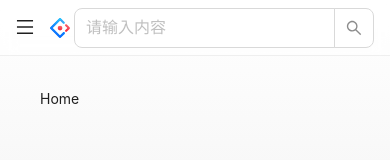
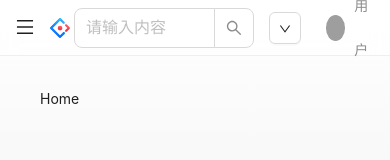
Before and after one commit to nakulaos/mmbilibili, a React (Vite) app in the folder frontend/: page /home in a window 390 px wide. Shown: the top 160 px of the page. Built offline with nearby package versions, Linux system fonts and the light colour scheme; grey boxes are pictures that could not be loaded.

Commit message:
feat: 小屏幕适配

```diff
--- a/frontend/src/layout/HomeLayout/HomeLayout.tsx
+++ b/frontend/src/layout/HomeLayout/HomeLayout.tsx
@@ -30,7 +30,7 @@ const HomeLayout = () => {
                   return  props.map((item) => {
                     return {
                       ...item,
-                      name: intl.formatMessage({ id: item.name as string }),
+                      name: intl.formatMessage({ id: item.name }),
                     }
                   })
                 }}
@@ -52,8 +52,12 @@ const HomeLayout = () => {
                 actionsRender={
                  ()=> {
                      var items = rightbarProps.items
-                     items.map((item) => {
-                            item.title = intl.formatMessage({ id: item.title })
+                     items = items.map((item) => {
+                         console.log(item)
+                         return{
+                            ...item,
+                            title : intl.formatMessage({ id: item.title })
+                         }
                         })
                      return <RightBar items={items} />
                     }
--- a/frontend/src/layout/HomeLayout/RightBar/RightBar.tsx
+++ b/frontend/src/layout/HomeLayout/RightBar/RightBar.tsx
@@ -1,17 +1,10 @@
 import React from 'react';
-import { Flex, Input, Space } from 'antd'
+import { Flex, Space, Dropdown, Button, Menu } from 'antd';
 import Search from 'antd/es/input/Search';
 import { useIntl } from 'react-intl';
-import {
-    BulbOutlined,
-    ClockCircleOutlined,
-    MessageOutlined,
-    NodeIndexOutlined,
-    RadarChartOutlined,
-    StarOutlined
-} from '@ant-design/icons';
-import { IconPopover } from '~/components/IconPopover/IconPopover';
-import { MenuInputSearchTextKey } from '~/locales/locale'
+import { DownOutlined } from '@ant-design/icons';
+import { IconPopover } from '@/components/IconPopover/IconPopover';
+import { MenuInputSearchTextKey } from '@/locales/locale';
 
 export interface RightBarItem {
     title: string;
@@ -24,20 +17,40 @@ export interface RightBarProps {
 }
 
 export const RightBar: React.FC<RightBarProps> = ({ items }) => {
+    const intl = useIntl();
 
-    const intl = useIntl();
+    // 获取窗口宽度
+    const isSmallScreen = window.innerWidth < 1400;
+    const isExtraSmallScreen = window.innerWidth < 450;
+
+    const dropdownMenu = (
+        <Menu>
+            {items.map((item, index) => (
+                <Menu.Item key={index} icon={item.icon}>
+                    {item.title}
+                </Menu.Item>
+            ))}
+        </Menu>
+    );
+
     return (
         <>
-            <Space size={150}>
+            <Space size={isSmallScreen ? 15 : 150}>
                 <Flex gap="middle" justify="center" align="center">
                     <Search
                         placeholder={intl.formatMessage({ id: MenuInputSearchTextKey })}
                         size={'large'}
-                        style={{ width: 300 }}
+                        style={{ width: isSmallScreen ? 180 : 300 }}
                     />
                 </Flex>
+
+                {isExtraSmallScreen ? (
+                    <Dropdown overlay={dropdownMenu} trigger={['click']}>
+                        <Button icon={<DownOutlined />}>
+                        </Button>
+                    </Dropdown>
+                ) : (
                     <Flex gap="middle" justify="center" align="center">
-
                         {items.map((item, index) => (
                             <IconPopover
                                 key={index}
@@ -46,17 +59,9 @@ export const RightBar: React.FC<RightBarProps> = ({ items }) => {
                                 content={item.content}
                             />
                         ))}
-                    {/* 如果需要，直接渲染额外的图标 */}
-                    {/* <RadarChartOutlined />
-            <MessageOutlined />
-            <StarOutlined />
-            <NodeIndexOutlined />
-            <ClockCircleOutlined />
-            <BulbOutlined /> */}
                     </Flex>
+                )}
             </Space>
-
         </>
-
     );
 };
--- a/frontend/src/layout/HomeLayout/_defaultprops.tsx
+++ b/frontend/src/layout/HomeLayout/_defaultprops.tsx
@@ -12,11 +12,12 @@ import {
     MajorMemberKey, MenuGameCenterKey,
     MenuHomeKey,
     MenuLiveKey,
-    MenuMatchKey, MenuVideoKey,
+    MenuMatchKey, MenuVideoKey, MenuVIPSupermarketKey,
     MessageKey,
     StarKey,
     TrendKey
 } from '@/locales/locale'
+import VipSuperMarket from '~/pages/VipSuperMarket'
 
 const route = {
     path: '/',
@@ -48,7 +49,7 @@ const route = {
         },
         {
             path: '/vipsupermarket',
-            name: MenuGameCenterKey,
+            name: MenuVIPSupermarketKey,
         },
     ],
 };
--- a/frontend/src/locales/locale.ts
+++ b/frontend/src/locales/locale.ts
@@ -5,10 +5,10 @@ export const StarKey: string = "Star";
 export const HistoryKey: string = "History";
 export const CreativeCenterKey: string = "CreativeCenter";
 
-export const MenuHomeKey: string = "menu.home";
-export const MenuLiveKey: string = "menu.live";
-export const MenuMatchKey: string = "menu.match";
-export const MenuGameCenterKey: string = "menu.gamecenter";
-export const MenuVideoKey: string = "menu.video";
-export const MenuVIPSupermarketKey: string = "menu.vipsupermarket";
+export const MenuHomeKey: string = "home";
+export const MenuLiveKey: string = "live";
+export const MenuMatchKey: string = "match";
+export const MenuGameCenterKey: string = "gamecenter";
+export const MenuVideoKey: string = "video";
+export const MenuVIPSupermarketKey: string = "vipsupermarket";
 export const MenuInputSearchTextKey: string = "InputSearchText";
```
Lines whose indentation alone changed are shown as unchanged.
